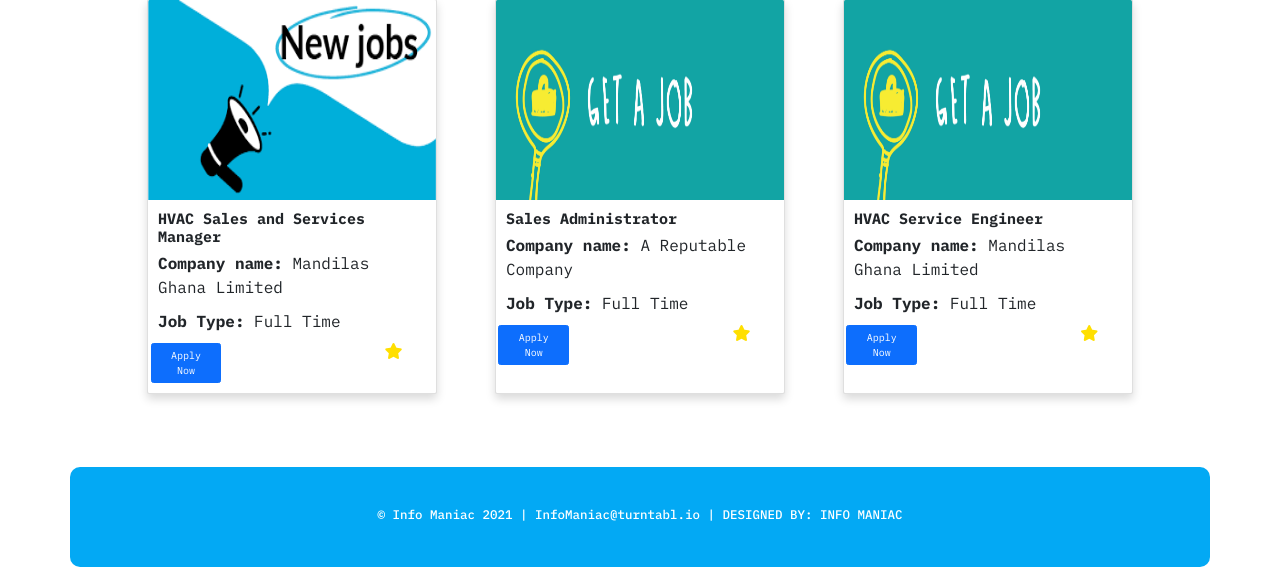
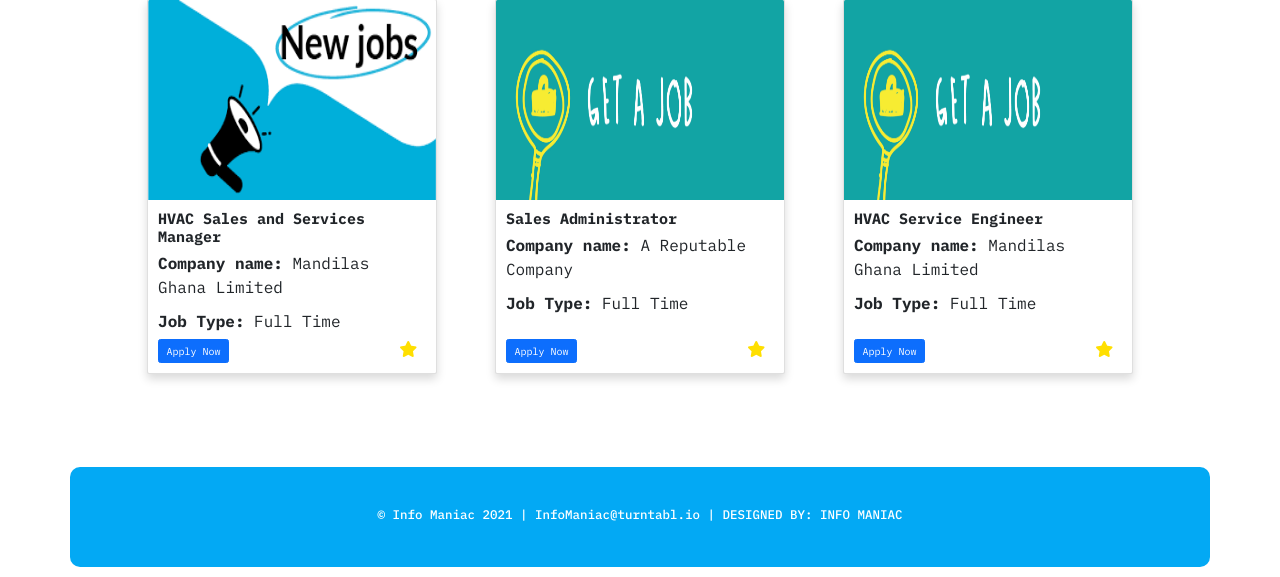
Before and after one commit to gerald-tetteh/info-maniac, a Flask app: page /wishlist in a window 1280 px wide. Shown: the part 223-800 px from the top of the page. Run offline with Flask 2, Linux system fonts and the light colour scheme; a user stored in the database is signed in; data comes from the database, SQL or seed files in the repository; both versions use the stored data as it was after the commit; some libraries are stand-ins or nearby versions.

Commit message:
fixed wishlist alignment

```diff
--- a/info_maniac/templates/wishlist.html
+++ b/info_maniac/templates/wishlist.html
@@ -12,10 +12,9 @@
           <div class="card-body">
             <h4 class="card-title"><strong>{{ job_item.title }}</strong></h4>
             <p class="card-text"><strong>Company name:</strong> {{job_item.company}}</p>
-            <p class="card-text"><strong>Job Type:</strong> {{job_item.job_type}}</p>
-            <div class="row">
-              <div class="col-"></div>
-              <a href="{{job_item.source_url}}" class="btn btn-primary col-3">Apply Now</a>
+            <p class="card-text card-text-last"><strong>Job Type:</strong> {{job_item.job_type}}</p>
+            <div class="card-bottom">
+              <a href="{{job_item.source_url}}" class="btn btn-primary">Apply Now</a>
               <i class="fa fa-star col-8" aria-hidden="true" style="text-align: right; color:#FFDF00;"
                 onclick="savetowishlist('icon{{job_item.id}}','{{current_user.id}}','{{job_item.title}}','{{job_item.company}}','{{job_item.source_url}}','{{job_item.image_url}}','{{job_item.source_name}}','{{job_item.job_type}}','{{job_item.id}}')"
                 id="icon{{job_item.id}}"></i>
```
Also changed, not shown: info_maniac/site.db.
